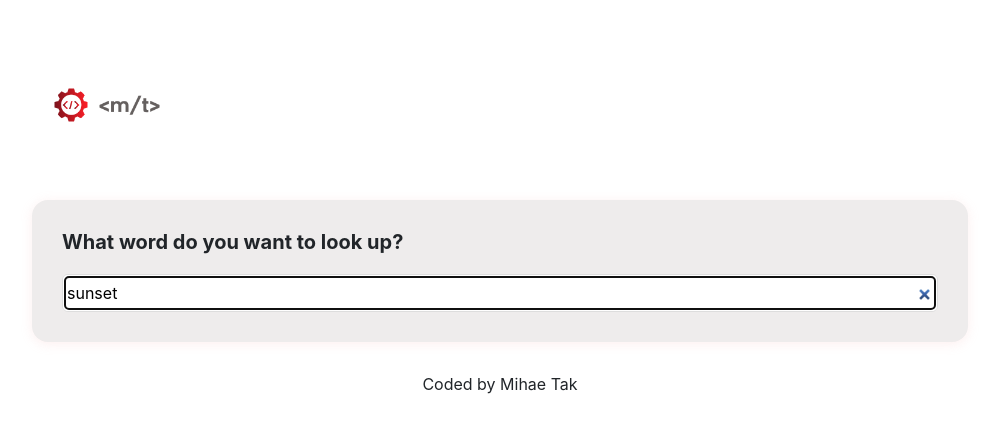
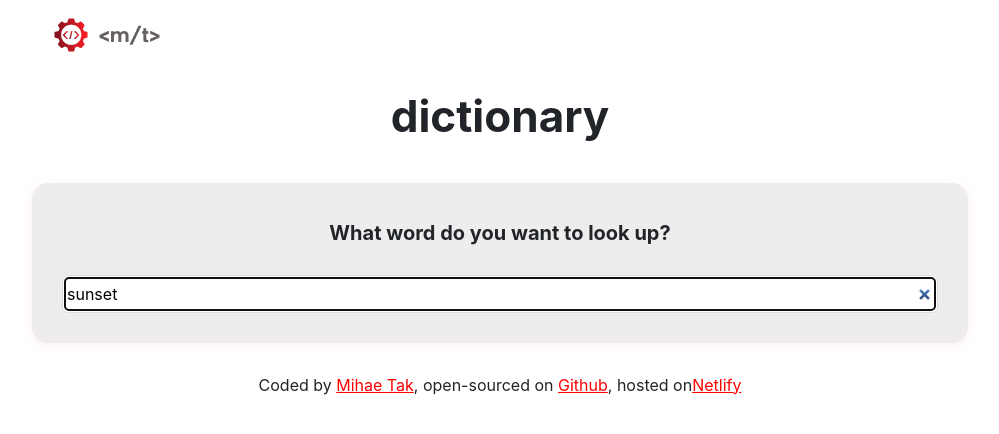
Before and after one commit to mntak/dictionary-project, a React (Create React App) app: page / in a window 1280 px wide. Shown: the top 434 px of the page, without its empty margins (140-1139 px from the left). Built offline with nearby package versions, Linux system fonts and the light colour scheme; no server answers.

Commit message:
styled footer

```diff
--- a/src/App.css
+++ b/src/App.css
@@ -8,16 +8,22 @@
   color: red;
 }
 
-
 .App-logo {
   max-width: 150px;
   margin: 0 auto;
-  display:inline;
-  margin-top: -30px;
+  display: inline;
+  margin-top: -100px;
+}
 
- }
+.App-footer {
+  text-align: center;
+  margin: 30px 0;
+}
 
- .App-footer {
-   text-align: center;
-   margin: 30px 0;
- }
+.App h1 {
+  text-align: center;
+  font-weight: bold;
+  font-size: 44px;
+  margin-top: -20px;
+  margin-bottom: 40px;
+}
--- a/src/App.js
+++ b/src/App.js
@@ -8,11 +8,38 @@ export default function App() {
       <div className="container">
         <header className="App-header">
           <img src={logo} className="App-logo img-fluid" alt="logo" />
+          <h1> dictionary</h1>
         </header>
+
         <main>
           <Dictionary defaultKeyword="sunset" />
         </main>
-        <footer className="App-footer">Coded by Mihae Tak</footer>
+        <footer className="App-footer">
+          Coded by {""}
+          <a
+            href="https://friendly-mayer-5513d1.netlify.app"
+            target="_blank"
+            rel="noreferrer"
+          >
+            Mihae Tak
+          </a>
+          , open-sourced on {""}
+          <a
+            href="https://github.com/mntak/dictionary-project"
+            target="_blank"
+            rel="noreferrer"
+          >
+            Github
+          </a>
+          , hosted on
+          <a
+            href="https://cocky-darwin-28723b.netlify.app"
+            target="_blank"
+            rel="noreferrer"
+          >
+            Netlify
+          </a>
+        </footer>
       </div>
     </div>
   );
--- a/src/Dictionary.css
+++ b/src/Dictionary.css
@@ -14,5 +14,6 @@
 .Dictionary h1 {
   font-size: 20px;
   font-weight: bold;
-  margin-bottom: 20px;
+  margin-bottom: 30px;
+  margin-top: 8px;
 }
```
